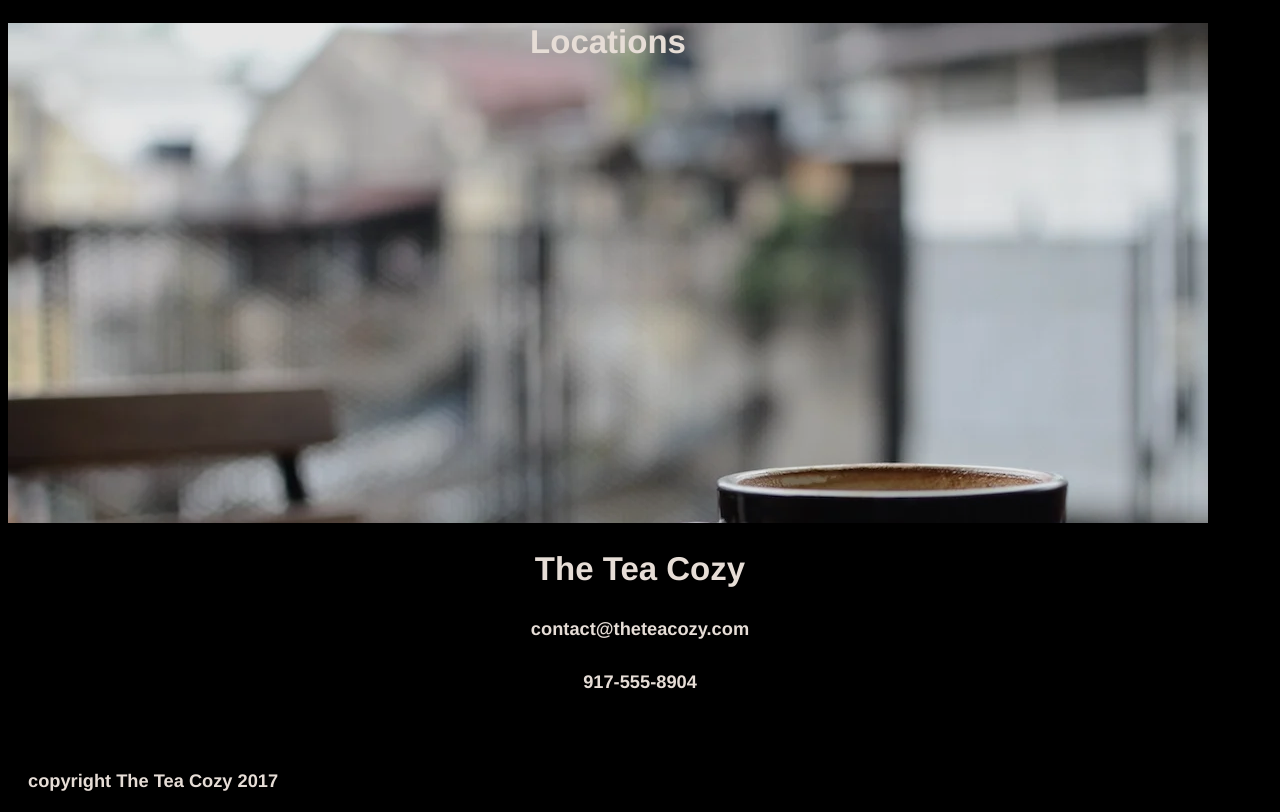
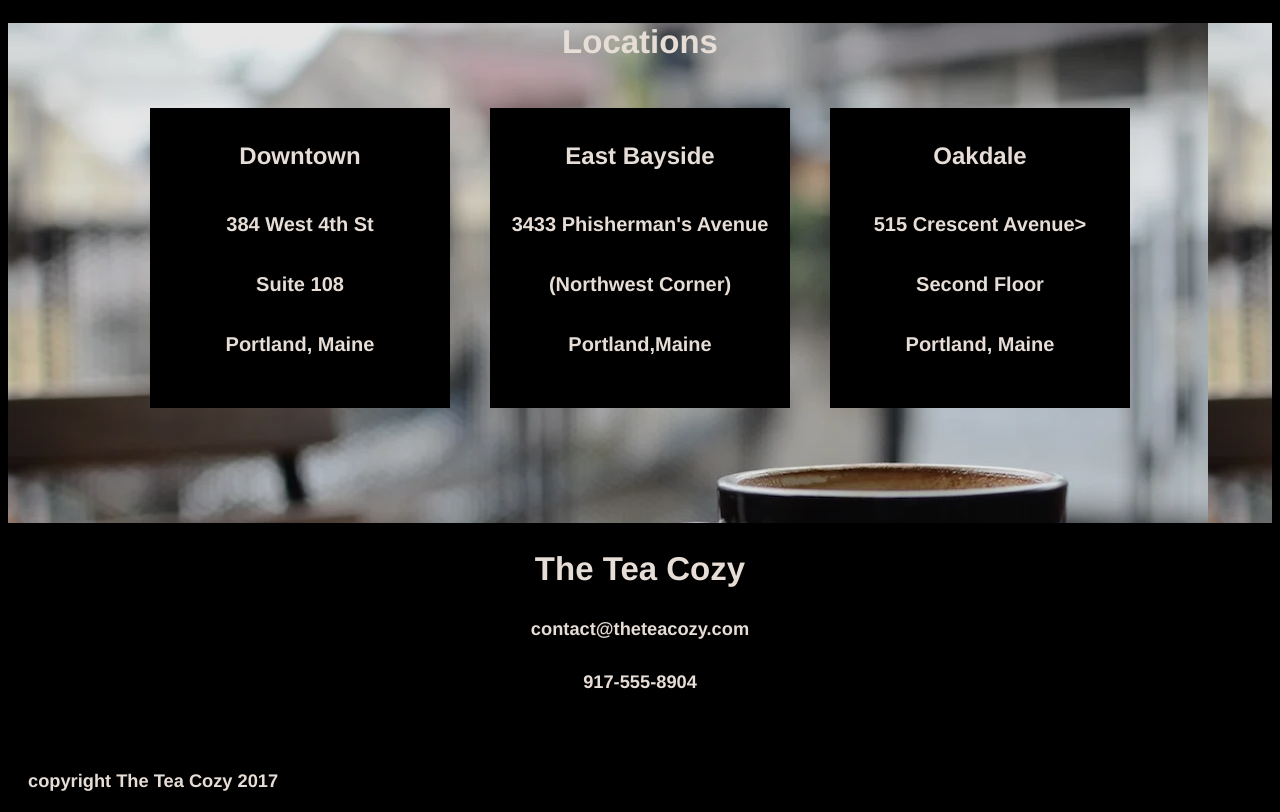
Before and after one commit to mcnairsa/OPP-Tea-Cozy, a plain HTML site: page index.html in a window 1280 px wide. Shown: the part 1500-2312 px from the top of the page. Drawn offline with Linux system fonts and the light colour scheme.

Commit message:
Add locations section

```diff
--- a/index.html
+++ b/index.html
@@ -54,6 +54,26 @@
 <!-- Locations Section -->
       <section id="locations">
         <h2>Locations</h2>
+	<div id="locations-container">
+	<div class="location" id="downtown">
+	  <h3>Downtown</h3>
+	  <p>384 West 4th St</p>
+	  <p>Suite 108</p>
+	  <p>Portland, Maine</p>
+	</div>
+	<div class="location" id="eastbayside">
+	  <h3>East Bayside</h3>
+	  <p>3433 Phisherman's Avenue</p>
+	  <p>(Northwest Corner)</p>
+	  <p>Portland,Maine</p>
+	</div>
+	<div class="location" id="oakdale">
+	  <h3>Oakdale</h3>
+	  <p>515 Crescent Avenue></p>
+	  <p>Second Floor</p>
+	  <p>Portland, Maine</p>
+	</div>
+	</div>
       </section>
       <section id="contact">
 	<h2>The Tea Cozy</h2>
--- a/resources/css/index.css
+++ b/resources/css/index.css
@@ -74,9 +74,30 @@ h2 {
 #locations {
   background-image: url("../images/img-locations-background.webp");
   height: 500px;
-  width: 1200px;
 }
 
+#locations-container {
+  margin-top: 15px;
+  display: flex;
+  flex-wrap: wrap;
+  justify-content: center;
+}
+
+.location {
+    background-color:black;
+    opacity: 1;
+    width: 300px;
+    height: 300px;
+    margin: 20px;
+    line-height: 2;
+    font-weight: bold;
+    font-size: 20px;
+}
+
+h3 {
+    font-size: 24px;
+    font-weight: bold;
+}
 #contact {
     height: 200px;
 }
```
Also changed, not shown: 1 other file.
